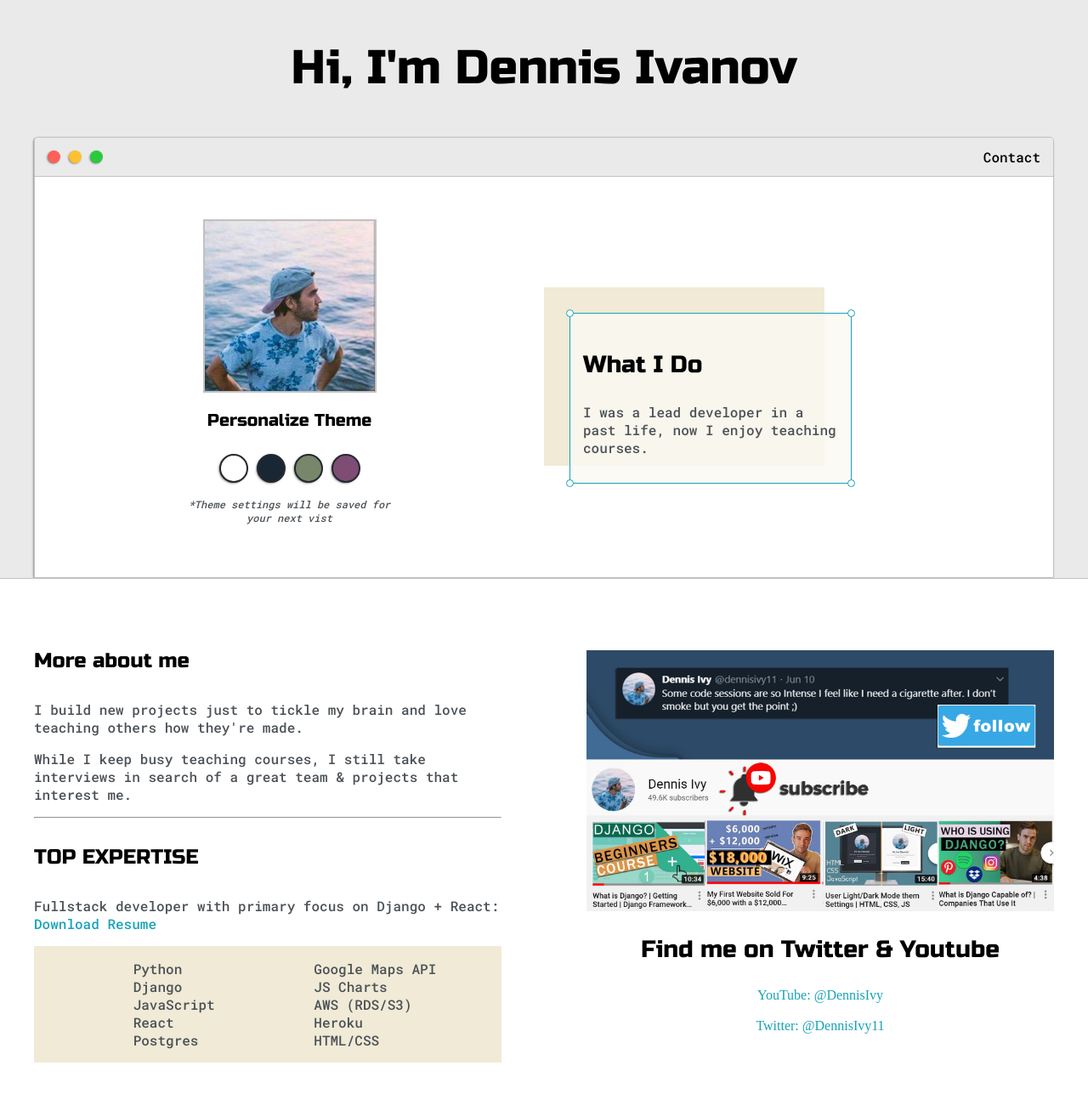
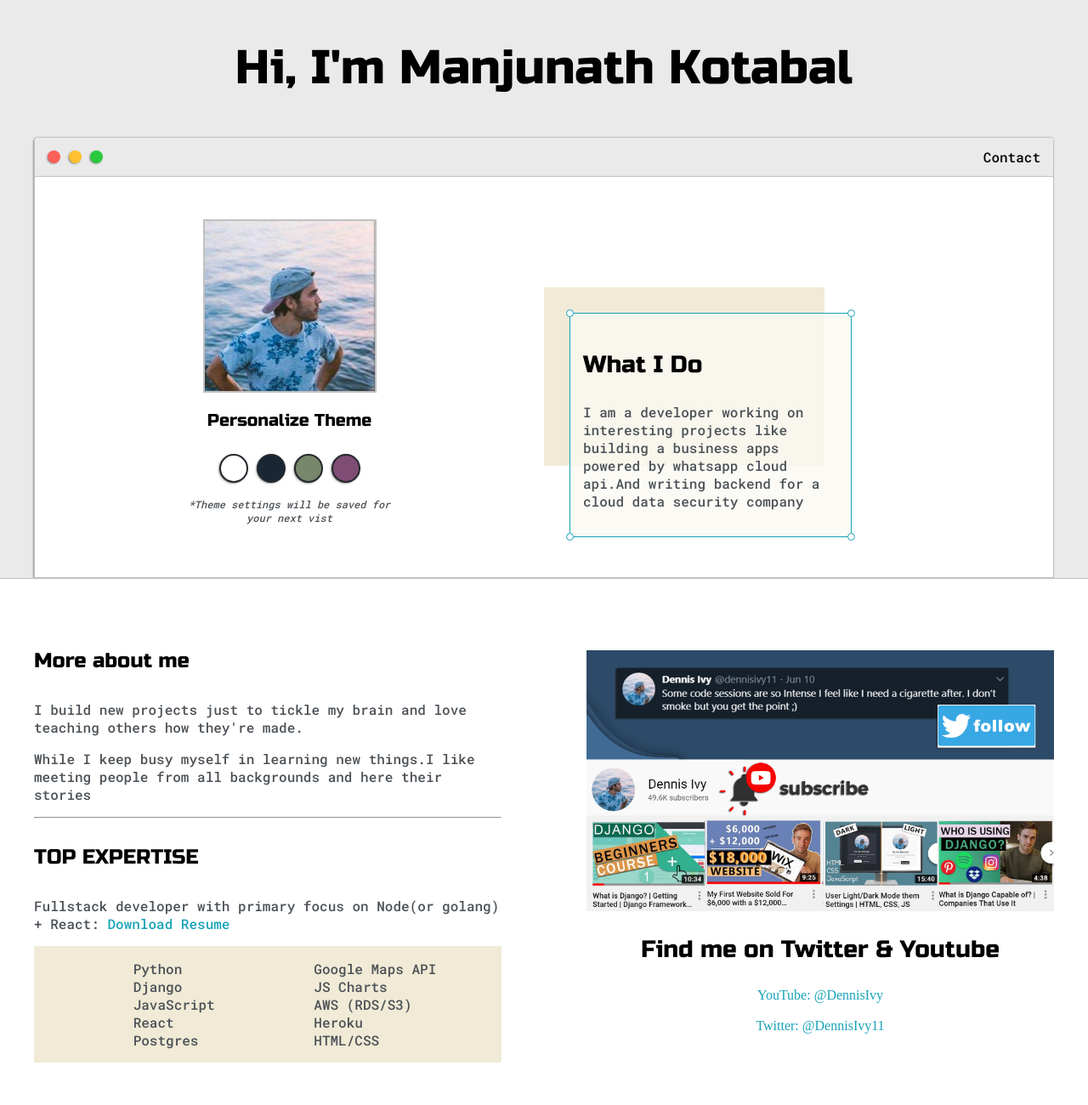
Before and after one commit to manjunathmkotabal/manjunathmkotabal.github.io, a plain HTML site: page index.html in a window 1280 px wide. Shown: the top 1300 px of the page at 85% size. Drawn offline with Linux system fonts and the light colour scheme.

Commit message:
Update index.html
some changes made

```diff
--- a/index.html
+++ b/index.html
@@ -1,7 +1,7 @@
 <!DOCTYPE html>
 <html>
 <head>
-	<title>Dennis Ivy</title>
+	<title>Manjunath Kotabal</title>
 
 
 	<meta name="viewport" content="width=device-width, initial-scale=1, maximum-scale=1, minimum-scale=1" />
@@ -18,7 +18,7 @@
 	<section class="s1">
 		<div class="main-container">
 			<div class="greeting-wrapper">
-				<h1>Hi, I'm Dennis Ivanov</h1>
+				<h1>Hi, I'm Manjunath Kotabal</h1>
 			</div>
 
 
@@ -62,7 +62,7 @@
 							<div id="corner-tl" class="corner"></div>
 							<div id="corner-tr" class="corner"></div>
 							<h3>What I Do</h3>
-							<p>I was a lead developer in a past life, now I enjoy teaching courses.</p>
+							<p>I am a developer working on interesting projects like building a business apps powered by whatsapp cloud api.And writing backend for a cloud data security company</p>
 							<div id="corner-br" class="corner"></div>
 							<div id="corner-bl" class="corner"></div>
 						</div>
@@ -81,14 +81,14 @@
 
 					<p>I build new projects just to tickle my brain and love teaching others how they're made.</p>
 
-					<p>While I keep busy teaching courses, I still take interviews in search of a great team & projects that interest me.</p>
+					<p>While I keep busy myself in learning new things.I like meeting people from all backgrounds and here their stories</p>
 
 
 					<hr>
 
 					<h4>TOP EXPERTISE</h4>
 
-					<p>Fullstack developer with primary focus on Django + React: <a target="_blank" href="resume.pdf">Download Resume</a></p>
+					<p>Fullstack developer with primary focus on Node(or golang)  + React: <a target="_blank" href="https://drive.google.com/file/d/1lqKcvCGa8uHGj6zNy_WH3SOAL8bayE3H/view?usp=sharing">Download Resume</a></p>
 
 					<div id="skills">
 						<ul>
```
